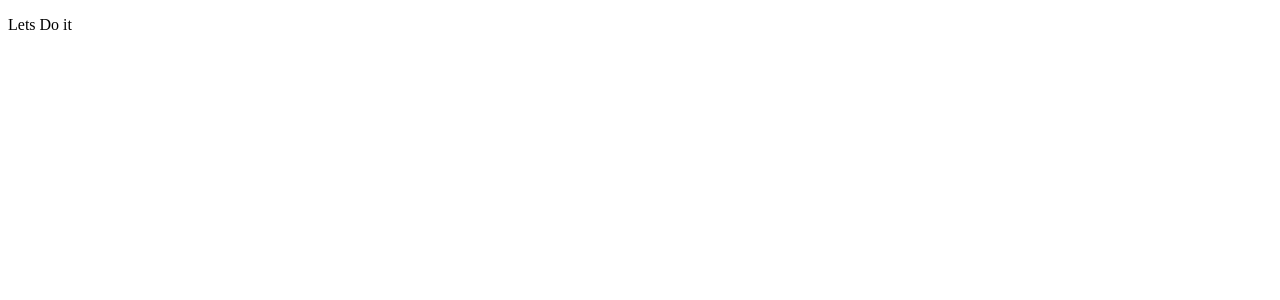
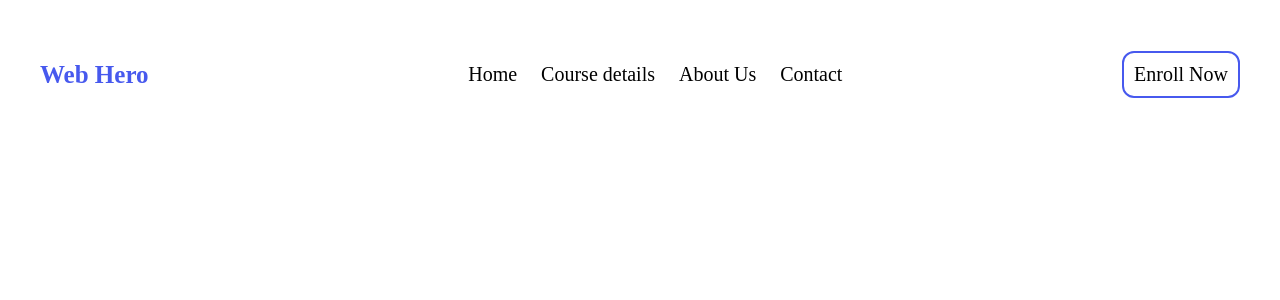
Before and after one commit to jakariamasum/Web-Hero, a React (Vite) app: page / in a window 1280 px wide. Shown: the top 300 px of the page. Built offline with nearby package versions, Linux system fonts and the light colour scheme.

Commit message:
navbar added

```diff
--- a/src/App.jsx
+++ b/src/App.jsx
@@ -1,9 +1,9 @@
-
-function App()
-{
+import Navbar from "./components/Navbar/Navbar"
+import './App.css'
+function App() {
   return (
     <div>
-      <p>Lets Do it</p>
+      <Navbar/>
     </div>
   )
 }
--- /dev/null
+++ b/src/components/Button/Button.jsx
@@ -0,0 +1,11 @@
+import styles from './Button.module.css';
+
+const Button = ({text}) => {
+    return (
+        <div className={styles.btn}>
+            {text}
+        </div>
+    );
+};
+
+export default Button;
--- /dev/null
+++ b/src/components/Button/Button.module.css
@@ -0,0 +1,11 @@
+.btn{
+    border: 2px solid #4759ee;
+    padding: 10px;
+    border-radius: 12px;
+    cursor: pointer;
+    font-size: 20px;
+}
+.btn:hover{
+    color: white;
+    background-color: #4759ee;
+}
--- /dev/null
+++ b/src/components/Navbar/Navbar.jsx
@@ -0,0 +1,24 @@
+import Button from '../Button/Button';
+import styles from './Navbar.module.css';
+
+const Navbar = () => {
+    return (
+        <div className={styles.container}>
+            <nav>
+                <h1>Web Hero</h1>
+                <ul>
+                    <li>Home</li>
+                    <li>Course details</li>
+                    <li>About Us</li>
+                    <li>Contact</li>
+                </ul>
+                <div>
+                    <Button text={'Enroll Now'}/>
+                </div>
+            </nav>
+
+        </div>
+    );
+};
+
+export default Navbar;
--- /dev/null
+++ b/src/components/Navbar/Navbar.module.css
@@ -0,0 +1,25 @@
+.container>nav{
+    display: flex;
+    justify-content: space-between;
+    align-items: center;
+}
+.container>nav>ul{
+    display: flex;
+    justify-content: center;
+    align-items: center;
+    gap: 1.5rem;
+    cursor: pointer;
+    font-size: 20px;
+}
+.container>nav>ul>li{
+    list-style: none;
+}
+.container>nav>ul>li:hover{
+    cursor: pointer;
+    color: #4759EE;
+}
+.container>nav>h1{
+    color: #4759EE;
+    font-size: 25px;
+    font-weight: bold;
+}
```
Also changed, not shown: src/App.css (line endings or trailing spaces).
